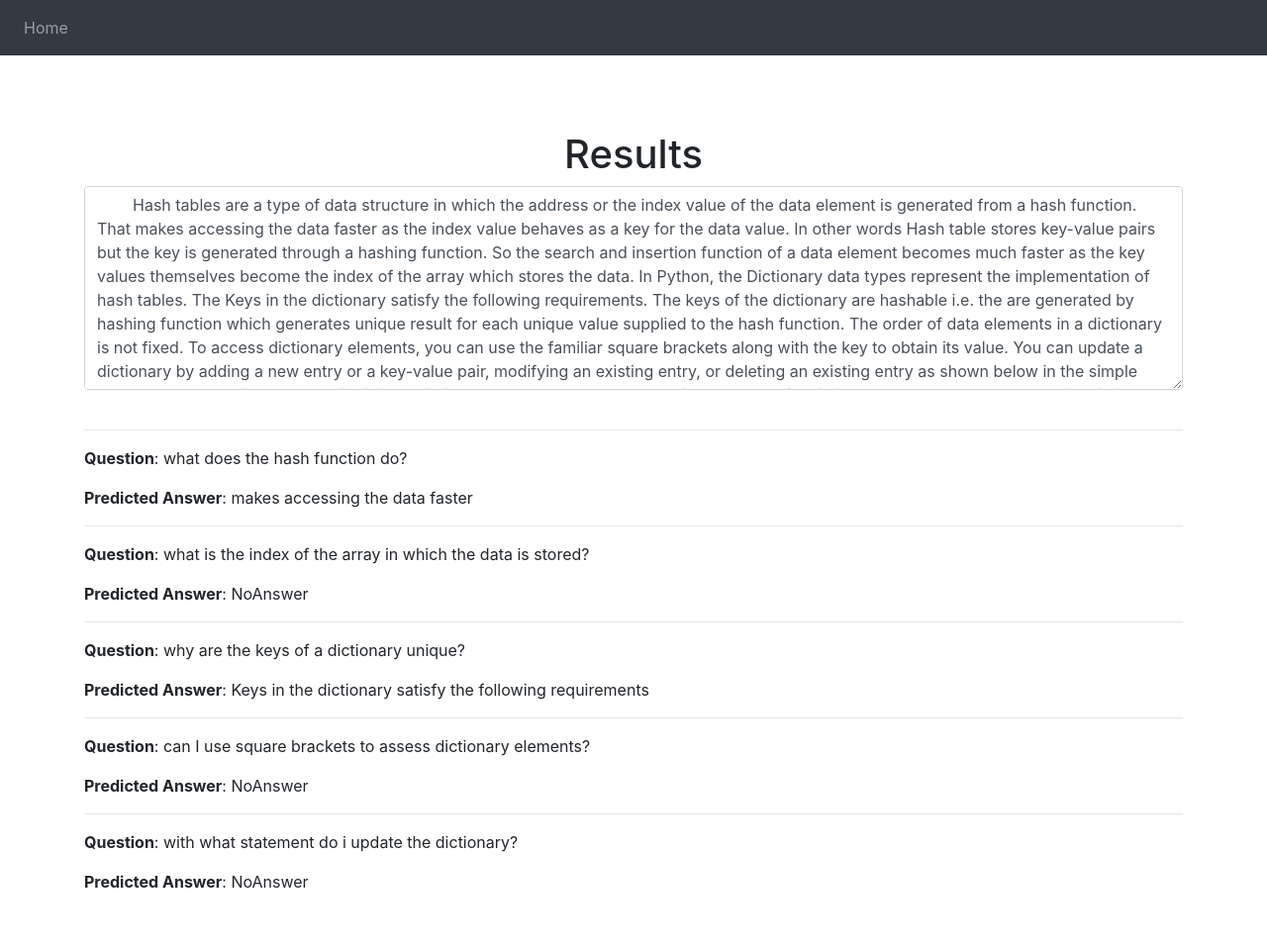
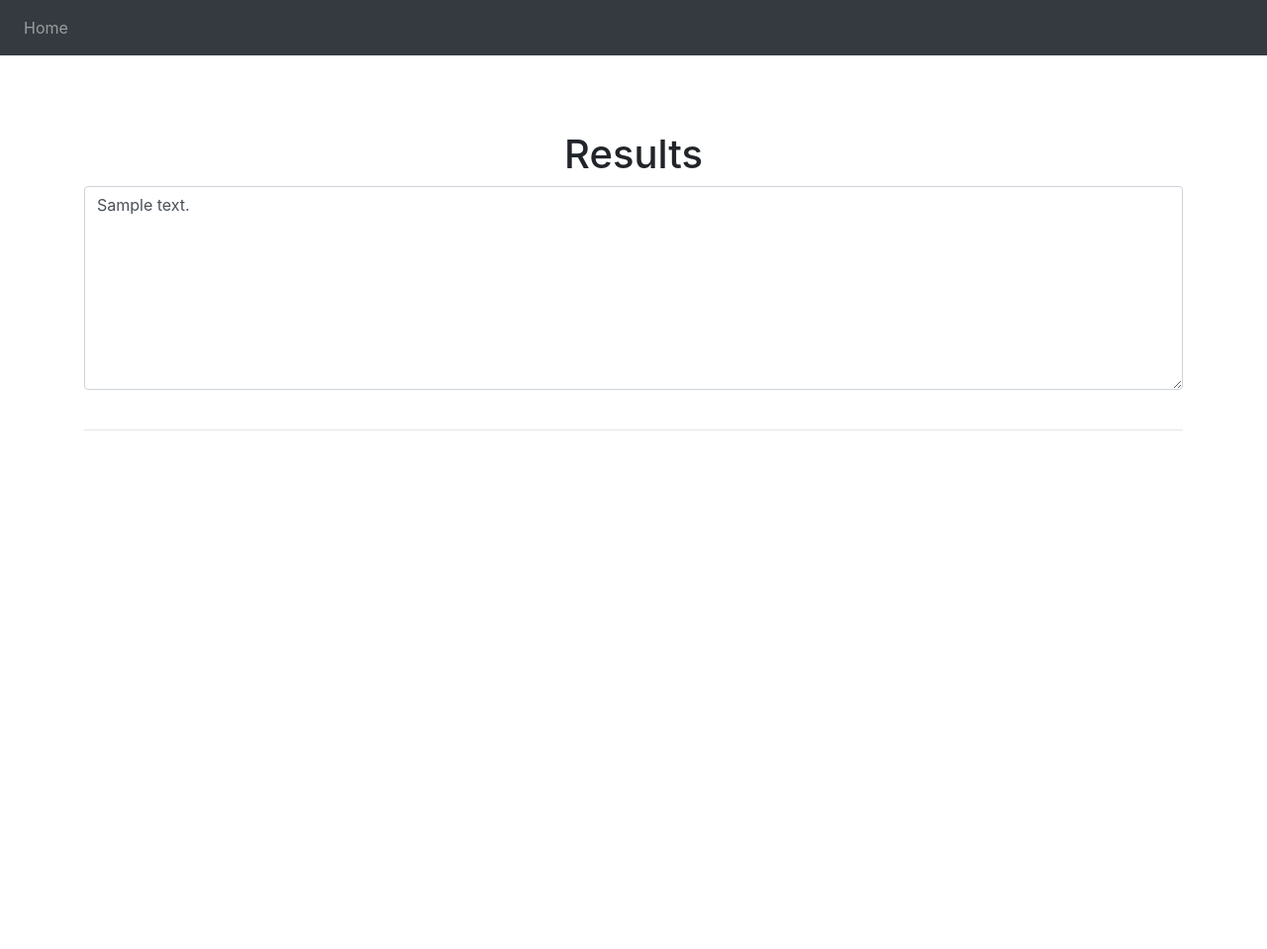
Before and after one commit to rwimmer56/ELECTRA_Proof_Of_Concept, a Flask app: template website/templates/results.html in a window 1280 px wide. Shown: the whole page at 99% size. After the commit the page ends 435 px from the top, so only its background shows below. Run offline with Flask 2, Linux system fonts and the light colour scheme; the template is opened without the code that fills it: most values are stand-ins (such as "Sample title", 1, 10 or a date in 2020); some libraries are stand-ins or nearby versions.

Commit message:
Made the page dynamic

```diff
--- a/website/templates/results.html
+++ b/website/templates/results.html
@@ -2,27 +2,17 @@
     %}
     <h1 style="margin-top: 2cm;" align="center">Results</h1>
 
-    <textarea name="context" id="context" class="form-control" rows="8" >        Hash tables are a type of data structure in which the address or the index value of the data element is generated from a hash function. That makes accessing the data faster as the index value behaves as a key for the data value. In other words Hash table stores key-value pairs but the key is generated through a hashing function. So the search and insertion function of a data element becomes much faster as the key values themselves become the index of the array which stores the data. In Python, the Dictionary data types represent the implementation of hash tables. The Keys in the dictionary satisfy the following requirements. The keys of the dictionary are hashable i.e. the are generated by hashing function which generates unique result for each unique value supplied to the hash function. The order of data elements in a dictionary is not fixed. To access dictionary elements, you can use the familiar square brackets along with the key to obtain its value. You can update a dictionary by adding a new entry or a key-value pair, modifying an existing entry, or deleting an existing entry as shown below in the simple example. You can either remove individual dictionary elements or clear the entire contents of a dictionary. You can also delete entire dictionary in a single operation. To explicitly remove an entire dictionary, just use the del statement.
-    </textarea>
+    <textarea name="context" id="context" class="form-control" rows="8" >{{context}}</textarea>
     <br />
     <div align="center">
     </div>
 
 
     <hr>
-    <p><strong>Question</strong>: what does the hash function do?</p>
-    <p><strong>Predicted Answer</strong>: makes accessing the data faster</p>
-    <hr>
-    <p><strong>Question</strong>: what is the index of the array in which the data is stored?</p>
-    <p><strong>Predicted Answer</strong>: NoAnswer</p>
-    <hr>
-    <p><strong>Question</strong>: why are the keys of a dictionary unique?</p>
-    <p><strong>Predicted Answer</strong>: Keys in the dictionary satisfy the following requirements</p>
-    <hr>
-    <p><strong>Question</strong>: can I use square brackets to assess dictionary elements?</p>
-    <p><strong>Predicted Answer</strong>: NoAnswer</p>
-    <hr>
-    <p><strong>Question</strong>: with what statement do i update the dictionary?</p>
-    <p><strong>Predicted Answer</strong>: NoAnswer</p>
+    {% for i in range(0, leng) %}
+        <p><strong>Question:</strong> {{question_list[i]}} </p>
+        <p><strong>Predicted Answer:</strong> {{predictions[i]}} </p>
+        <hr>
+    {% endfor %}
     <p><br></p>
     {% endblock %}
```
Also changed, not shown: website/views.py (+11 -5 lines), 1 other file.
